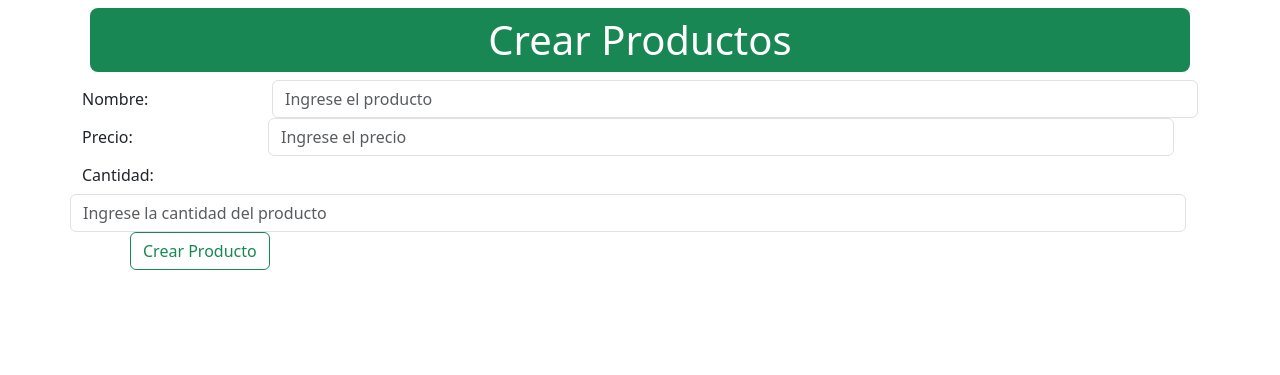
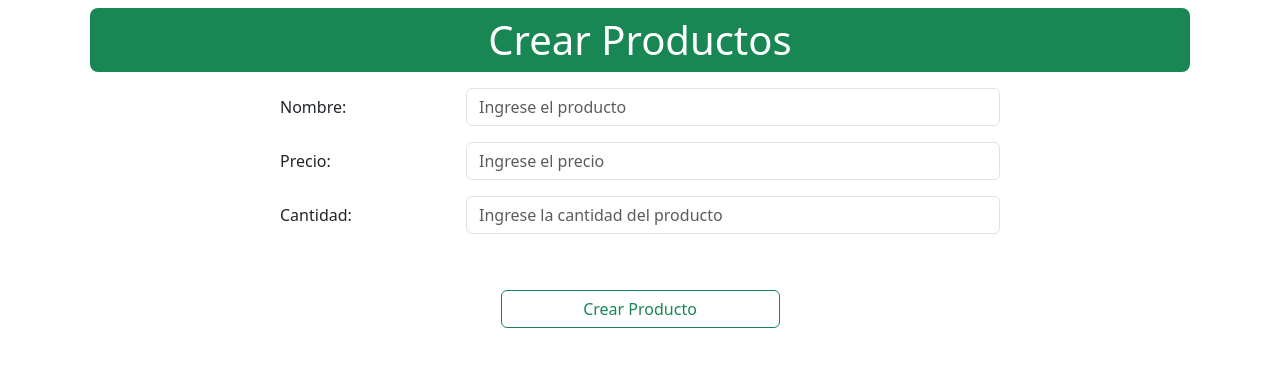
Before and after one commit to Fuerzas-Armadas-ESPE/laboratorio-jinga2-group-05, a Django app: page //create in a window 1280 px wide. Shown: the top 375 px of the page. Run offline with Django 4.2, Linux system fonts and the light colour scheme.

Commit message:
Arreglando estilos en actulizar.html crear.html listar.html

```diff
--- a/productos/templates/crear.html
+++ b/productos/templates/crear.html
@@ -3,58 +3,35 @@
 {% block content %}
 <link rel="stylesheet" href="">
 <h1 class="d-flex justify-content-center bg-success text-white m-2 p-2 rounded-3">Crear Productos</h1>
-    <form method="POST">
+<form class="d-flex flex-column align-items-center w-100" method="POST">
     {% csrf_token %}
 
-        <div class="form-group row">
+    <div class="d-flex justify-content-center form-group row my-2 w-100">
         <label for="nombre" class="col-sm-2 col-form-label">Nombre: </label>
-            <div class="col-sm-10">
-                <input
-                type="text"
-                id="nombre"
-                name="nombre"
-                placeholder="Ingrese el producto"
-                class="form-control"
-                required
-                />
-            </div>
-            <div>
-        </div>
-
-        <div class="form-group row">
-            <label for="precio" class="col-sm-2 col-form-label">Precio: </label>
-            <div class="col-sm-10">
-                <input
-                type="number"
-                id="precio"
-                name="precio"
-                placeholder="Ingrese el precio"
-                step="0.1"
-                min="0.1"
-                class="form-control"
-                required
-                />
+        <div class="col-sm-10 w-50">
+            <input type="text" id="nombre" name="nombre" placeholder="Ingrese el producto" class="form-control w-100"
+                required />
         </div>
     </div>
 
-        <div class="form-group row">
-            <label for="cantidad" class="col-sm-2 col-form-label">Cantidad: </label>
-            <input
-                type="number"
-                min="0"
-                max="25"
-                id="cantidad"
-                name="cantidad"
-                placeholder="Ingrese la cantidad del producto"
-                class="form-control"
-                required
-            />
+    <div class="d-flex justify-content-center form-group row my-2 w-100">
+        <label for="precio" class="col-sm-2 col-form-label">Precio: </label>
+        <div class="col-sm-10 w-50">
+            <input type="number" id="precio" name="precio" placeholder="Ingrese el precio" step="0.1" min="0.1"
+                class="form-control w-100" required />
+        </div>
     </div>
 
-        <div class="form-group row">
-            <div class="col-sm-10">
-                <button type="submit" class="mx-5 btn btn-outline-success">Crear Producto</button>
+    <div class="d-flex justify-content-center form-group row my-2 w-100">
+        <label for="cantidad" class="col-sm-2 col-form-label">Cantidad: </label>
+        <div class="col-sm-10 w-50">
+            <input type="number" id="cantidad" name="cantidad" placeholder="Ingrese la cantidad del producto" step="0.1"
+                min="0.1" class="form-control w-100" required />
         </div>
+    </div>
+
+    <div class="w-25 m-5 form-group row">
+        <button type="submit" class="btn btn-outline-success">Crear Producto</button>
     </div>
 </form>
 {% endblock %}
```
Also changed, not shown: productos/templates/actualizar.html (+12 -34 lines), productos/templates/listar.html (+10 -7 lines). Lines whose indentation alone changed are shown as unchanged.
